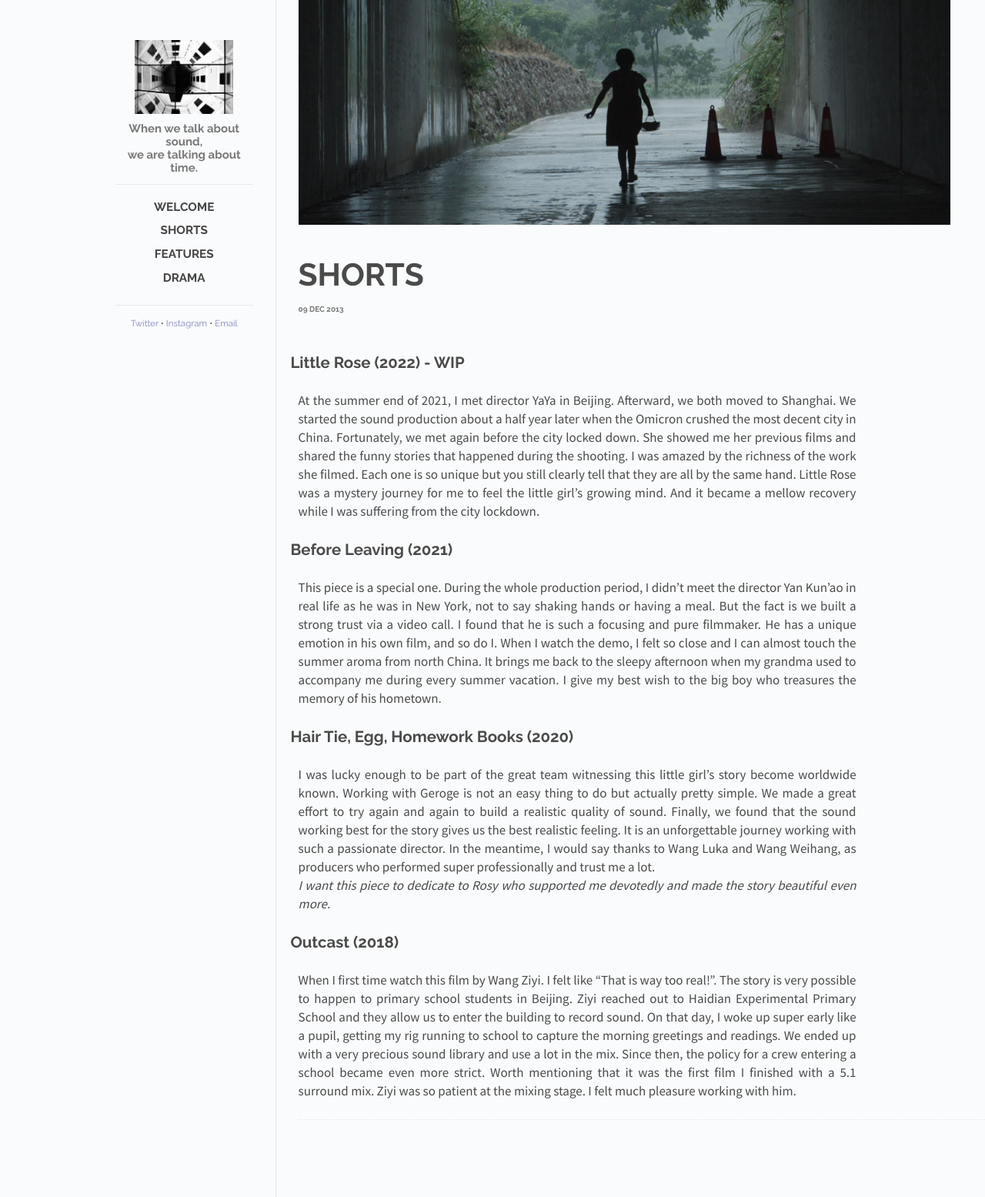
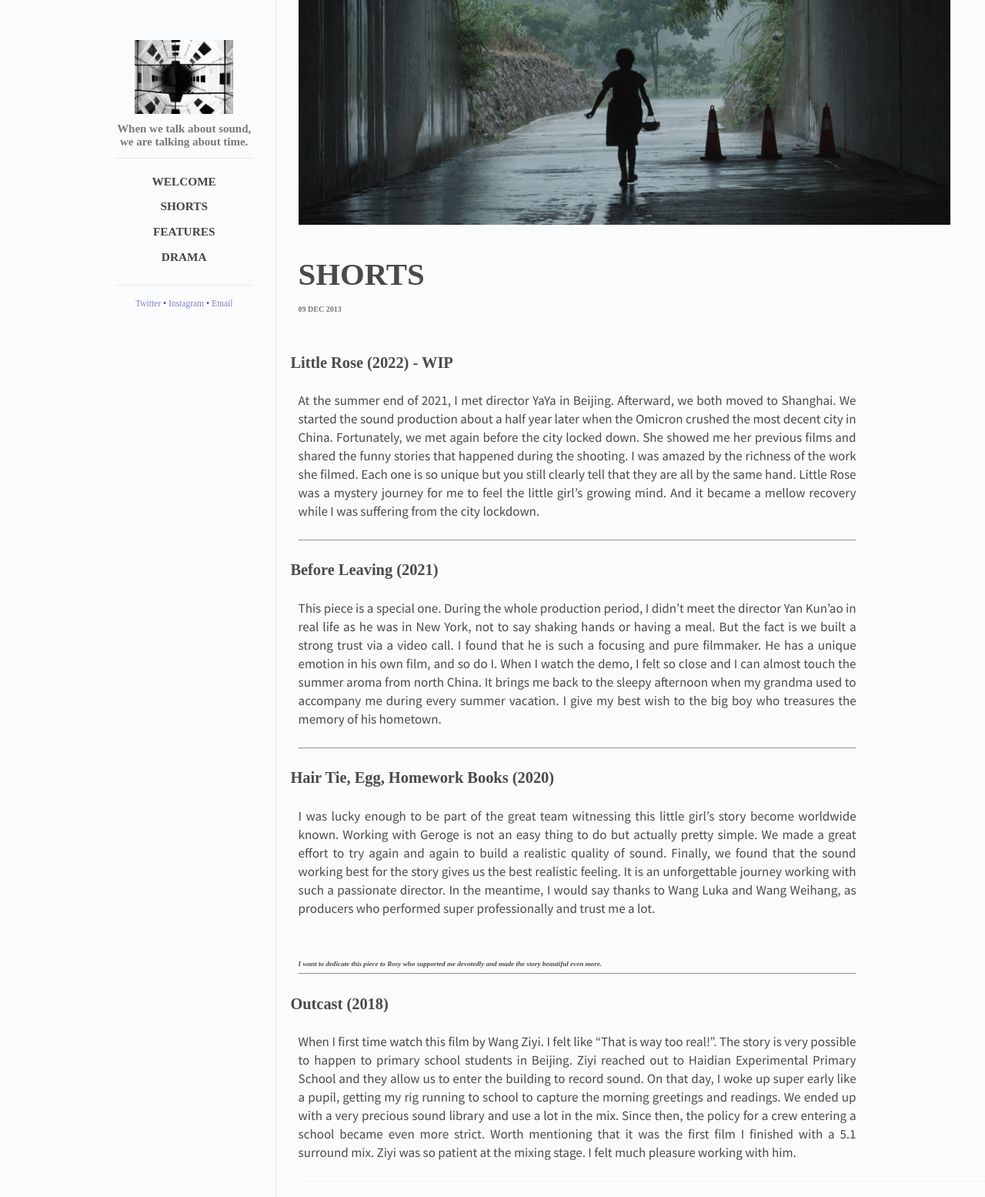
Before and after one commit to zhaojian26/works, a Jekyll site: the page built from _posts/2013-12-09-shorts.md, in a window 1280 px wide. Shown: the whole page at 77% size. Built offline with Jekyll 4.4.1, drawn with Linux system fonts in a browser that asks for light colours; Markdown is read by kramdown in place of the engine named in the settings.

Commit message:
change font

```diff
--- a/_posts/2013-12-09-shorts.md
+++ b/_posts/2013-12-09-shorts.md
@@ -11,15 +11,23 @@ categories: posts
 
 > At the summer end of 2021, I met director YaYa in Beijing. Afterward, we both moved to Shanghai. We started the sound production about a half year later when the Omicron crushed the most decent city in China. Fortunately, we met again before the city locked down. She showed me her previous films and shared the funny stories that happened during the shooting. I was amazed by the richness of the work she filmed. Each one is so unique but you still clearly tell that they are all by the same hand. Little Rose was a mystery journey for me to feel the little girl’s growing mind. And it became a mellow recovery while I was suffering from the city lockdown.
 
+---
+
 ## Before Leaving (2021)
 
 > This piece is a special one. During the whole production period, I didn’t meet the director Yan Kun’ao in real life as he was in New York, not to say shaking hands or having a meal. But the fact is we built a strong trust via a video call. I found that he is such a focusing and pure filmmaker. He has a unique emotion in his own film, and so do I. When I watch the demo, I felt so close and I can almost touch the summer aroma from north China. It brings me back to the sleepy afternoon when my grandma used to accompany me during every summer vacation. I give my best wish to the big boy who treasures the memory of his hometown.
+
+-----
 
 ## Hair Tie, Egg, Homework Books (2020)
 
 > I was lucky enough to be part of the great team witnessing this little girl’s story become worldwide known. Working with Geroge is not an easy thing to do but actually pretty simple. We made a great effort to try again and again to build a realistic quality of sound. Finally, we found that the sound working best for the story gives us the best realistic feeling. It is an unforgettable journey working with such a passionate director. In the meantime, I would say thanks to Wang Luka and Wang Weihang, as producers who performed super professionally and trust me a lot.
 <br>
-*I want this piece to dedicate to Rosy who supported me devotedly and made the story beautiful even more.*
+<br>
+
+###### *I want to dedicate this piece to Rosy who supported me devotedly and made the story beautiful even more.*
+
+<hr/>
 
 ## Outcast (2018)
 
--- a/css/main.css
+++ b/css/main.css
@@ -18,7 +18,7 @@ html, body {
 body {
   color: #4a4a4a;
   background-color: #fafbfc;
-  font-family: 'Raleway', Arial, sans-serif;
+  font-family: 'Asar', serif;
   font-weight: 400;
   font-size: 0.85em;
   overflow: hidden;
```
